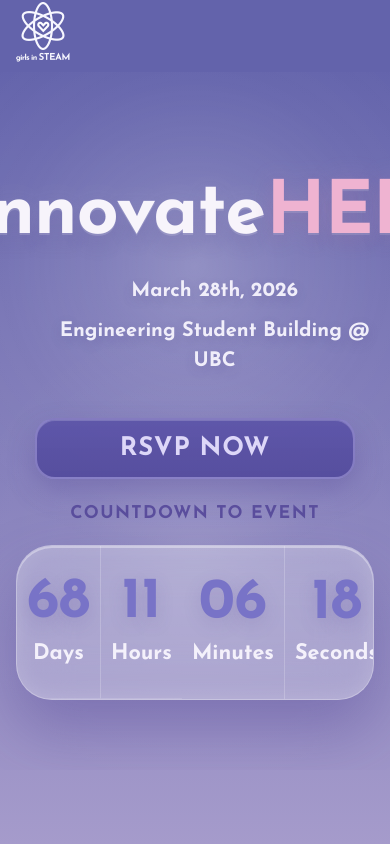
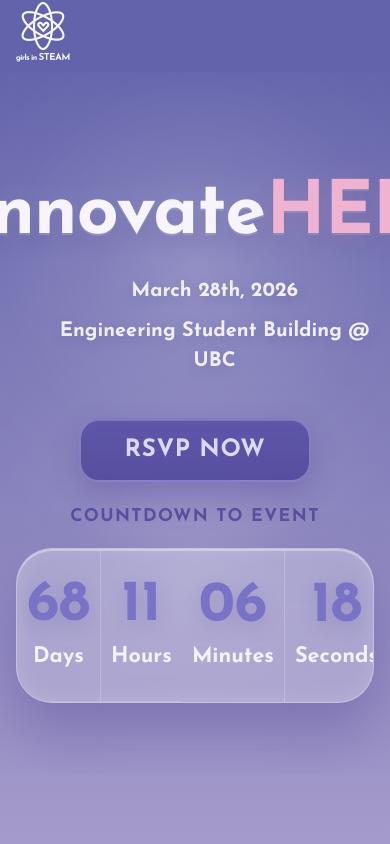
Before and after one commit to cassiemojar/gis-conference-website-2026, a React (Vite) app: page / in a window 390 px wide. Shown: the top 844 px of the page. Built offline with nearby package versions, Linux system fonts and the light colour scheme; some icons are missing; a web font is replaced by a local one.

Commit message:
Update Hero CSS

```diff
--- a/src/styles/Hero.css
+++ b/src/styles/Hero.css
@@ -236,12 +236,38 @@
       font-size: 1.7rem !important;
     }
 
-    .hero-rsvp-button {
-      width: 100%;
-      max-width: 320px;
-      font-size: 1.6rem;
-      padding: 16px 24px;
-    }
+    .hero-rsvp-btn {
+        position: relative;
+        display: inline-block;
+
+        padding: 18px 48px;
+        margin: 20px 0 30px;
+
+        font-size: 1.6rem;
+        font-weight: 700;
+        letter-spacing: 0.05em;
+
+        color: white;
+        background: linear-gradient(180deg, #6c66b8, #544f9f);
+
+        border-radius: 14px;
+        border: none;
+        cursor: pointer;
+
+        box-shadow:
+          0 10px 20px rgba(70,60,140,0.25),
+          inset 0 2px 0 rgba(255,255,255,0.25);
+
+        transition: transform 0.2s ease, box-shadow 0.2s ease;
+      }
+
+      .hero-rsvp-btn:hover {
+        transform: translateY(-2px);
+
+        box-shadow:
+          0 16px 30px rgba(70,60,140,0.35),
+          inset 0 2px 0 rgba(255,255,255,0.25);
+      }
 
     .hero-countdown {
         width: 100%;
```
